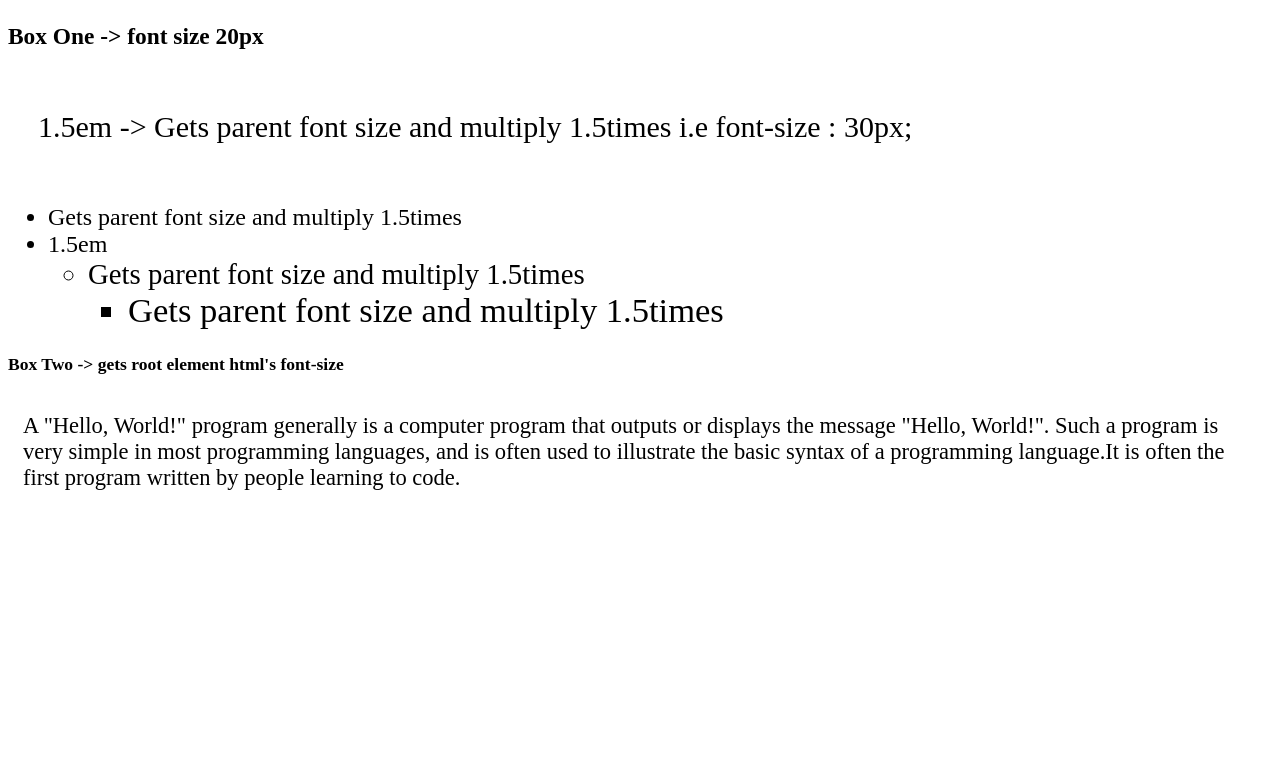
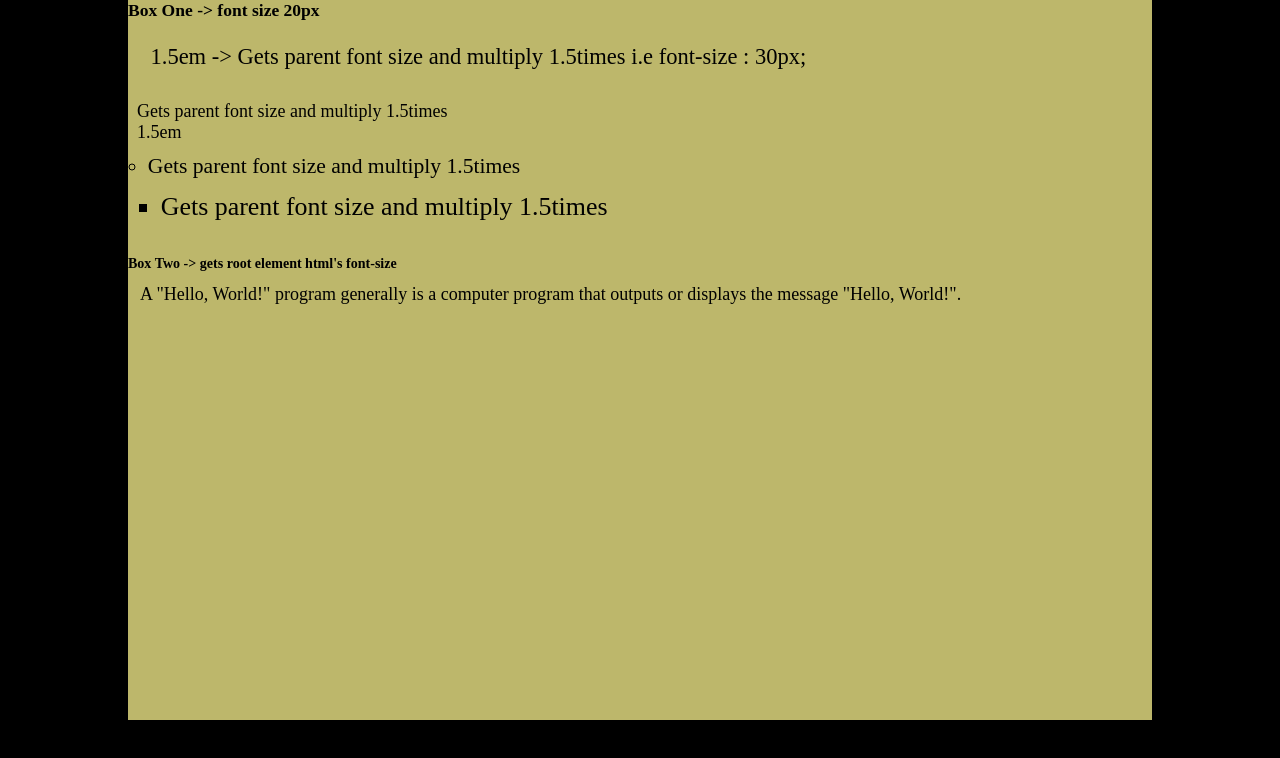
Before and after one commit to kn123g/Learnings, a plain HTML site: page html/em_rem_Units.html in a window 1280 px wide. Drawn offline with Linux system fonts and the light colour scheme.

Commit message:
added vh, vw units -> viewport height,viewport width

```diff
--- a/css/em_rem_units.css
+++ b/css/em_rem_units.css
@@ -1,5 +1,10 @@
+*{
+    box-sizing: border-box;
+    margin: 0;
+    padding:0;
+}
 #box-1{
-    font-size:20px;
+    font-size:15px;
 }
 #box-1 p{
     /* get current font-size and makes 1.5 times  current is parent element*/
@@ -8,9 +13,10 @@
 }
 #box-1 ul{
     font-size: 1.2em;
+    padding: 0.5em;
 }
 html{
-    font-size: 15px;
+    font-size: 12px;
 }
 #box-2 p{
     /* get root font-size and makes 1.5 times root is html */
@@ -20,3 +26,15 @@ html{
 #box-2 ul{
     font-size: 1.5rem;
 }
+
+body{
+    background: black;
+    margin:0;
+    padding:0;
+}
+.container{
+    background: darkkhaki;
+    height:90vh;
+    width: 80vw;
+    margin:0 auto;
+}
--- a/html/em_rem_Units.html
+++ b/html/em_rem_Units.html
@@ -7,6 +7,7 @@
     <link rel="stylesheet" href="../css/em_rem_units.css">
 </head>
 <body>
+    <div class="container">
     <div id="box-1">
         <h3>Box One -> font size 20px</h3>
         <p>
@@ -27,10 +28,8 @@
         <h3>Box Two -> gets root element html's font-size</h3>
         <p>
             A "Hello, World!" program generally is a computer program that outputs or displays the message "Hello, World!".
-            Such a program is very simple in most programming languages, and is often used to illustrate
-            the basic syntax of a programming language.It is often the first program written by people learning to code.
         </p>
     </div>
-
+    </div>
 </body>
 </html>
```
